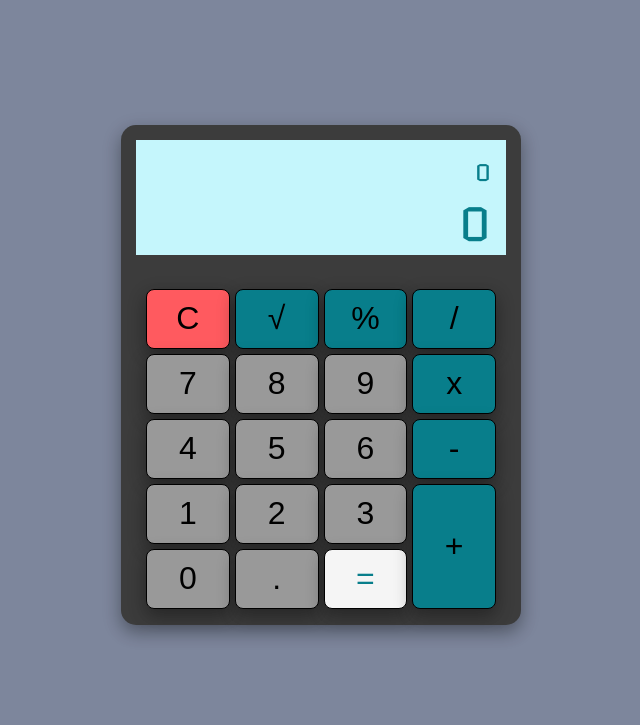
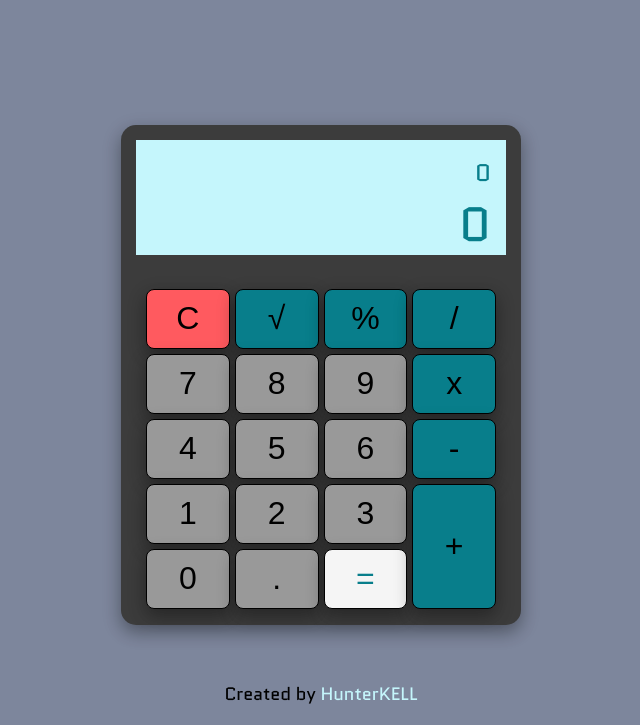
Before and after one commit to HunterKELL/Calculator, a plain HTML site: page index.html in a window 1280 px wide. Shown: the part 122-847 px from the top of the page, without its empty margins (319-959 px from the left). Before the commit the page ends 800 px from the top, so only its background shows below. Drawn offline with Linux system fonts and the light colour scheme.

Commit message:
Added creation credit and styled

```diff
--- a/index.html
+++ b/index.html
@@ -55,12 +55,14 @@
                 <button id="number" class="calc-button number">0</button>
                 <button id="decimal" class="calc-button decimal decimal-btn">.</button>
                 <button id="equal" class="calc-button equal-btn">=</button>
-
                 <button id="operator" class="calc-button plus-btn operator">+</button>
-
             </div>
         </div>
     </section>
-
+    <div class="creator">
+        <p>Created by
+            <a href="https://github.com/HunterKELL" target="_blank">HunterKELL</a>
+        </p>
+    </div>
 </body>
 </html>
--- a/styles.css
+++ b/styles.css
@@ -125,7 +125,18 @@ body {
   background-color: #087E8B;
   color: #F5F5F5;
 }
+/* Creation Credit */
+.creator {
+  text-align: center;
+  margin-top: 3.5rem;
+  font-family: var(--display-font);
+  font-size: 18px;
+}
 
+a {
+  text-decoration: none;
+  color: #C5F6FC;
+}
 /*.root-btn {
   color: black;
 }*/
```
